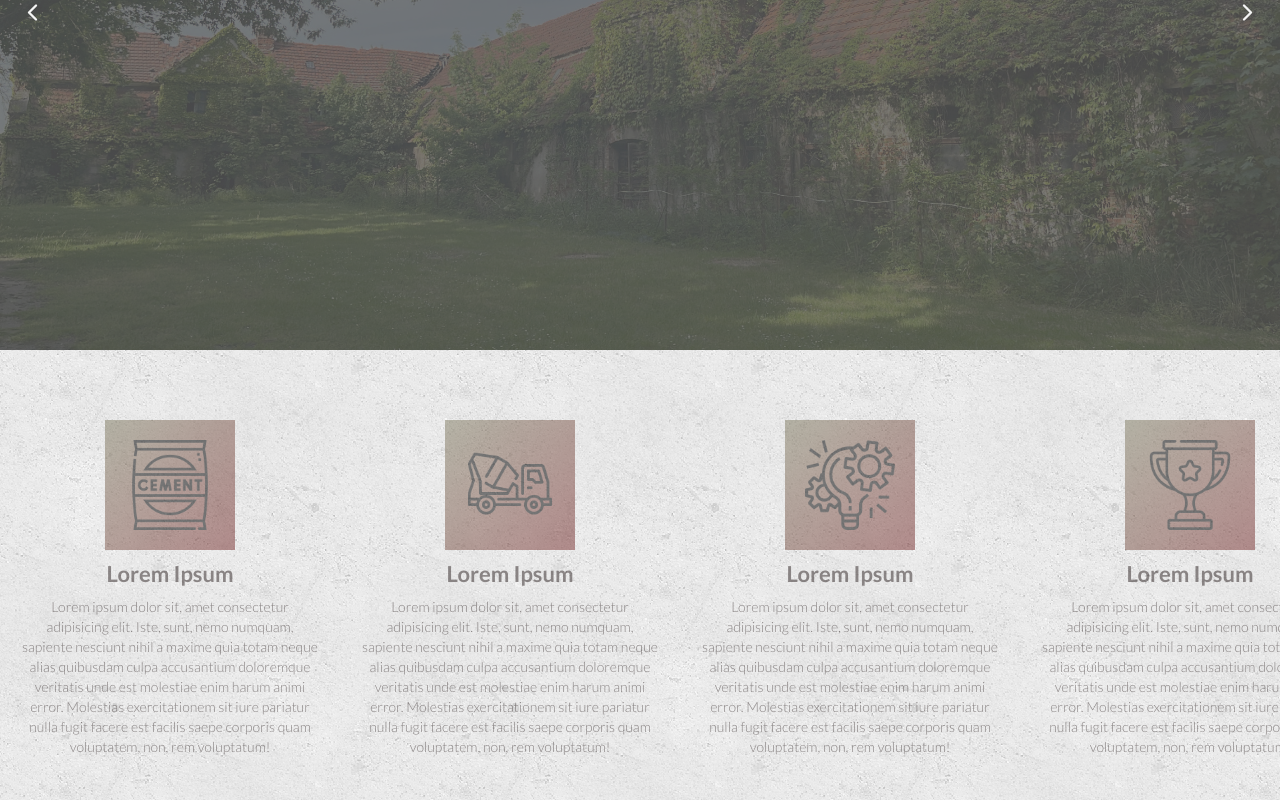
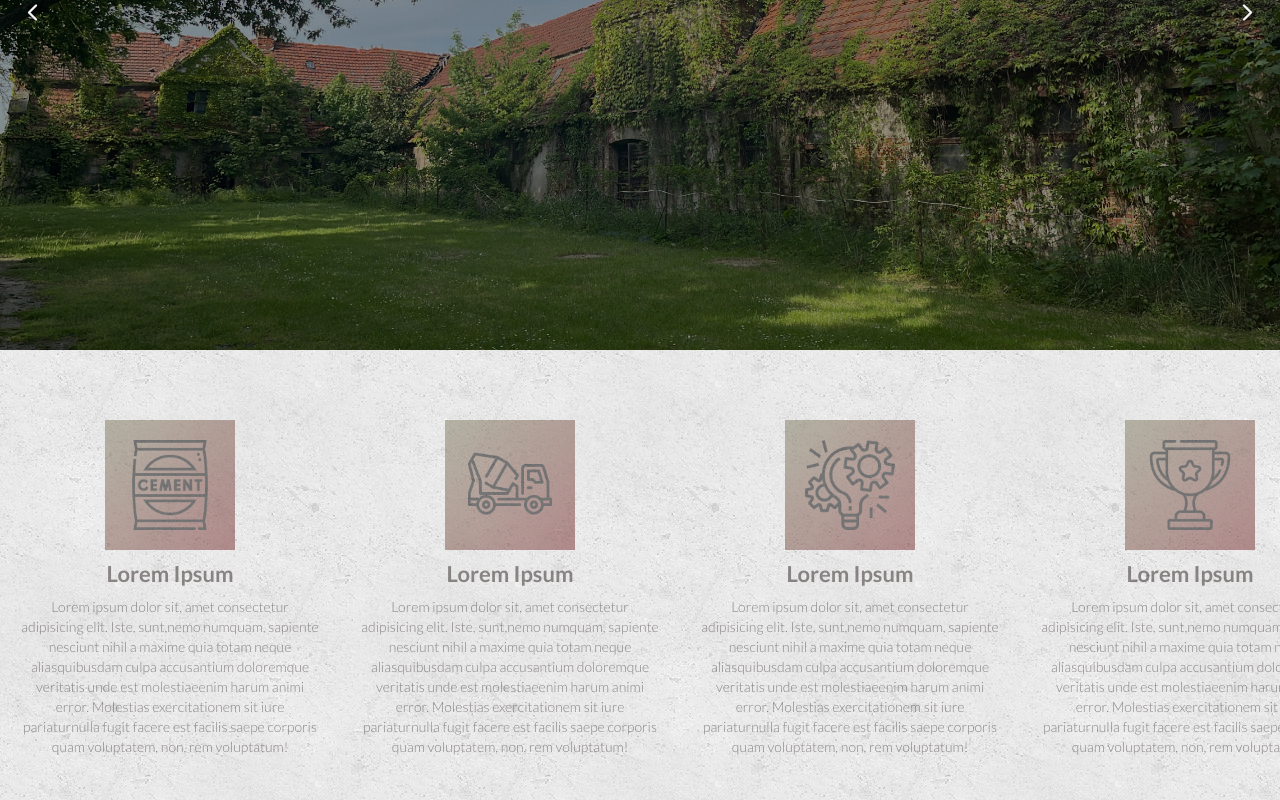
Before and after one commit to AdamAngg/beton-mochy, a Next.js app: page / in a window 1280 px wide. Shown: the part 350-1150 px from the top of the page. Built offline with nearby package versions, Linux system fonts and the light colour scheme.

Commit message:
chore: move text from perk to perk.data

```diff
--- a/src/components/UI/header/slider/slider.module.css
+++ b/src/components/UI/header/slider/slider.module.css
@@ -11,14 +11,14 @@
   transition: opacity 1s;
 }
 .loaded {
-  opacity: 0.4;
+  opacity: 1;
 }
 .header {
   z-index: 2;
   position: absolute;
   height: 100%;
   width: 100%;
-  background: rgba(0, 0, 0, 0.52);
+  background: rgba(0, 0, 0, 0.439);
 }
 .header ion-icon[data-set="left"] {
   position: absolute;
--- a/src/components/content/home/perks/perks.data.js
+++ b/src/components/content/home/perks/perks.data.js
@@ -3,9 +3,29 @@ import concretemix from "../../../../../public/assets/img/perks/concrete-mixer.p
 import project from "../../../../../public/assets/img/perks/project-management.png";
 import trophy from "../../../../../public/assets/img/perks/trophy.png";
 
-export const iconsArray = [
-  [cement, "Zdjecie przedstawia ikonę worka cementu"],
-  [concretemix, "Zdjecie przedstawia ikonę maszyny do mieszania betonu"],
-  [project, "Zdjecię przedstawią ikonę projektu"],
-  [trophy, "Zdjęcie przedstawia ikonę puchary"],
+export const perksArray = [
+  {
+    icon: cement,
+    altText: "Zdjecie przedstawia ikonę worka cementu",
+    title: "Lorem Ipsum",
+    text: "Lorem ipsum dolor sit, amet consectetur adipisicing elit. Iste, sunt,nemo numquam, sapiente nesciunt nihil a maxime quia totam neque aliasquibusdam culpa accusantium doloremque veritatis unde est molestiaeenim harum animi error. Molestias exercitationem sit iure pariaturnulla fugit facere est facilis saepe corporis quam voluptatem, non, rem voluptatum!",
+  },
+  {
+    icon: concretemix,
+    altText: "Zdjecie przedstawia ikonę maszyny do mieszania betonu",
+    title: "Lorem Ipsum",
+    text: "Lorem ipsum dolor sit, amet consectetur adipisicing elit. Iste, sunt,nemo numquam, sapiente nesciunt nihil a maxime quia totam neque aliasquibusdam culpa accusantium doloremque veritatis unde est molestiaeenim harum animi error. Molestias exercitationem sit iure pariaturnulla fugit facere est facilis saepe corporis quam voluptatem, non, rem voluptatum!",
+  },
+  {
+    icon: project,
+    altText: "Zdjecię przedstawią ikonę projektu",
+    title: "Lorem Ipsum",
+    text: "Lorem ipsum dolor sit, amet consectetur adipisicing elit. Iste, sunt,nemo numquam, sapiente nesciunt nihil a maxime quia totam neque aliasquibusdam culpa accusantium doloremque veritatis unde est molestiaeenim harum animi error. Molestias exercitationem sit iure pariaturnulla fugit facere est facilis saepe corporis quam voluptatem, non, rem voluptatum!",
+  },
+  {
+    icon: trophy,
+    altText: "Zdjęcie przedstawia ikonę puchary",
+    title: "Lorem Ipsum",
+    text: "Lorem ipsum dolor sit, amet consectetur adipisicing elit. Iste, sunt,nemo numquam, sapiente nesciunt nihil a maxime quia totam neque aliasquibusdam culpa accusantium doloremque veritatis unde est molestiaeenim harum animi error. Molestias exercitationem sit iure pariaturnulla fugit facere est facilis saepe corporis quam voluptatem, non, rem voluptatum!",
+  },
 ];
--- a/src/components/content/home/perks/perks.jsx
+++ b/src/components/content/home/perks/perks.jsx
@@ -1,30 +1,23 @@
 import styles from "./perks.module.css";
-import { iconsArray } from "./perks.data";
+import { perksArray } from "./perks.data";
 import Image from "next/image";
 
 export const Perks = () => {
-  const icons = iconsArray.map(([icons, altText], i) => (
+  const perks = perksArray.map((perk, i) => (
     <>
       <div key={i} className={styles.column_container}>
         <div className={styles.border}></div>
         <Image
-          src={icons}
+          src={perk.icon}
           className={styles.icons}
           priority={true}
-          alt={altText}
+          alt={perk.altText}
           blurDataURL="../../../../../public/assets/img/header/blur.jpg"
         />
-        <span className={styles.title}>Lorem Ipsum</span>
-        <p className={styles.text}>
-          Lorem ipsum dolor sit, amet consectetur adipisicing elit. Iste, sunt,
-          nemo numquam, sapiente nesciunt nihil a maxime quia totam neque alias
-          quibusdam culpa accusantium doloremque veritatis unde est molestiae
-          enim harum animi error. Molestias exercitationem sit iure pariatur
-          nulla fugit facere est facilis saepe corporis quam voluptatem, non,
-          rem voluptatum!
-        </p>
+        <span className={styles.title}>{perk.title}</span>
+        <p className={styles.text}>{perk.text}</p>
       </div>
     </>
   ));
-  return <div className={styles.container}>{icons}</div>;
+  return <div className={styles.container}>{perks}</div>;
 };
--- a/src/components/content/home/perks/perks.module.css
+++ b/src/components/content/home/perks/perks.module.css
@@ -28,23 +28,70 @@
   filter: brightness(0.5);
   opacity: 0.5;
 }
-.column_container::before {
-  content: "";
-  width: 0;
-  height: 2px;
-  position: absolute;
-  transition: all 0.2s linear;
-  background: #fff;
-  top: 0%;
-}
+.column_container::before,
 .column_container::after {
   content: "";
   width: 0;
   height: 2px;
   position: absolute;
   transition: all 0.2s linear;
-  background: #fff;
-  bottom: 0%;
+  background: var(--font-primary);
+}
+.column_container::before {
+  top: 0;
+}
+
+.column_container::after {
+  bottom: 0;
+}
+
+.border {
+  height: 100%;
+  width: 100%;
+  position: absolute;
+}
+.border::after,
+.border::before {
+  content: "";
+  width: 2px;
+  height: 0;
+  position: absolute;
+  transition: all 0.2s linear;
+  background: var(--font-primary);
+}
+.border::after {
+  left: 0;
+}
+
+.border::before {
+  right: 0;
+}
+.column_container:hover {
+  opacity: 1;
+  filter: brightness(1);
+  transform: translateY(-10px);
+}
+.column_container:hover::before,
+.column_container:hover::after {
+  width: 100%;
+}
+.border:hover:after,
+.border:hover:before {
+  height: 100%;
+  transition-delay: 0.3s;
+}
+
+.column_container > span {
+  font-size: var(--fontSize-large);
+  font-weight: 600;
+}
+.column_container > p {
+  width: 30rem;
+  word-wrap: break-word;
+  text-align: center;
+  font-size: var(--fontSize-minimal);
+  font-weight: 300;
+  line-height: 2rem;
 }
 .column_container > span,
 .column_container > p {
@@ -53,51 +100,3 @@
   -ms-user-select: none;
   user-select: none;
 }
-.border {
-  flex-grow: 1;
-  height: 100%;
-  width: 100%;
-  position: absolute;
-}
-.border::after {
-  content: "";
-  width: 2px;
-  height: 0;
-  position: absolute;
-  transition: all 0.2s linear;
-  background: #fff;
-  left: 0%;
-}
-.border::before {
-  content: "";
-  width: 2px;
-  height: 0;
-  position: absolute;
-  transition: all 0.2s linear;
-  background: #fff;
-  right: 0%;
-}
-.column_container:hover {
-  opacity: 1;
-  filter: brightness(1);
-}
-.column_container:hover::before,
-.column_container:hover::after {
-  width: 100%;
-}
-.border:hover:after,
-.border:hover:before {
-  height: 100%;
-}
-.title {
-  font-size: var(--fontSize-large);
-  font-weight: 600;
-}
-.text {
-  width: 30rem;
-  word-wrap: break-word;
-  text-align: center;
-  font-size: var(--fontSize-minimal);
-  font-weight: 300;
-  line-height: 2rem;
-}
```
